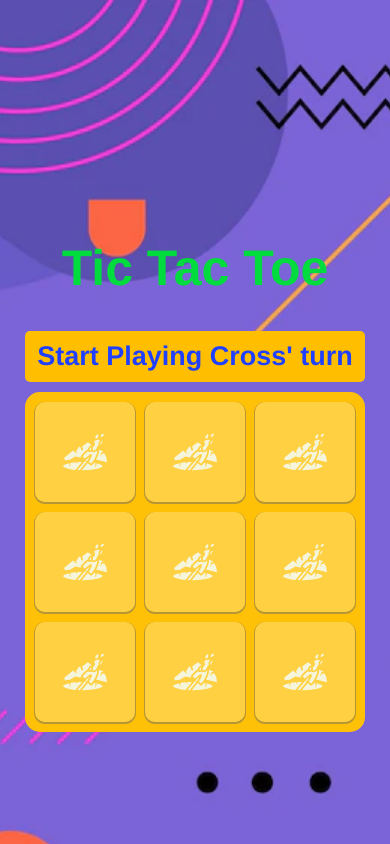
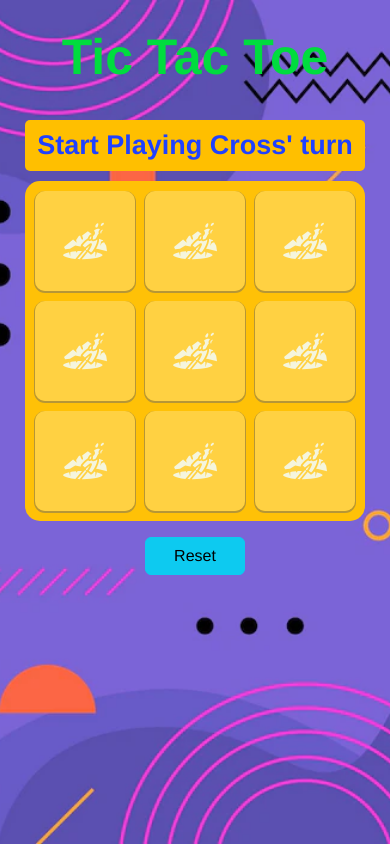
Before and after one commit to me-oniichan/board-games, a React (Create React App) app: page /ttt in a window 390 px wide. Shown: the top 844 px of the page. Built offline with nearby package versions, Linux system fonts and the light colour scheme.

Commit message:
finishing up

```diff
--- a/src/App.css
+++ b/src/App.css
@@ -11,6 +11,7 @@ body {
     justify-content: center;
     height: 100vh;
     font-family: "Franklin Gothic Medium", "Arial Narrow", Arial, sans-serif;
+    margin: auto;
 }
 
 .heading{
--- a/src/App.js
+++ b/src/App.js
@@ -8,10 +8,10 @@ function Home() {
     return (
         <div style={{ display: "flex", gap: 10 }}>
             <Link to="/sudoku">
-                <Button color="info">Sudoku</Button>
+                <Button color="warning" size="lg" style={{width:"150px", height: "150px"}}>Sudoku</Button>
             </Link>
             <Link to="/ttt">
-                <Button color="info">Tic Tac Toe</Button>
+                <Button color="warning" size="lg" style={{width:"150px", height: "150px"}}>Tic Tac Toe</Button>
             </Link>
         </div>
     );
--- a/src/Sudoku/sudoku.css
+++ b/src/Sudoku/sudoku.css
@@ -70,13 +70,15 @@
 
 
 @media only screen and (max-width: 600px) {
+    body{
+        height: 100vh;
+    }
     #board {
         width: calc(100% - 10px);
         font-size: 1.2em;
     }
     #root {
-        display: block;
-        margin-top: calc(25vh);
+        height: 100vh;
     }
     .cell {
         height: 35px;
--- a/src/TicTacToe/Grid.js
+++ b/src/TicTacToe/Grid.js
@@ -1,9 +1,9 @@
 import { useState } from "react";
+import { Button } from "reactstrap";
 import Icon from "./Icon";
 
-const data = new Array(9).fill(" ");
-
 const Grid = () => {
+  const [data, setData] = useState(new Array(9).fill(" "));
   const [turn, setTurn] = useState(Math.round(Math.random()));
   const [msg, setMsg] = useState(
     `Start Playing ${turn ? "Circle's" : "Cross'"} turn`
@@ -55,11 +55,16 @@ const Grid = () => {
       </div>
       <div className="text-bg-warning grid">
         {data.map((element, index) => (
-          <div className="box" onClick={() => playTurn(index)}>
+          <div className="box" key={index} onClick={() => playTurn(index)}>
             <Icon icon={element} />
           </div>
         ))}
       </div>
+      <Button className="mt-3" color="info" onClick={()=>{
+          setData(new Array(9).fill(" "));
+          setMsg(`Start Playing ${turn ? "Circle's" : "Cross'"} turn`);
+          setGame(1);
+      }} style={{width: "100px"}}>Reset</Button>
     </div>
   );
 };
--- a/src/index.css
+++ b/src/index.css
@@ -1,13 +1,13 @@
-body {
+/* body {
   margin: 0;
   font-family: -apple-system, BlinkMacSystemFont, 'Segoe UI', 'Roboto', 'Oxygen',
     'Ubuntu', 'Cantarell', 'Fira Sans', 'Droid Sans', 'Helvetica Neue',
     sans-serif;
   -webkit-font-smoothing: antialiased;
   -moz-osx-font-smoothing: grayscale;
-}
+} */
 
-code {
+/* code {
   font-family: source-code-pro, Menlo, Monaco, Consolas, 'Courier New',
     monospace;
-}
+} */
```
Also changed, not shown: src/reportWebVitals.js (deleted, +0 -13 lines), src/setupTests.js (deleted, +0 -5 lines), src/logo.svg (deleted).
